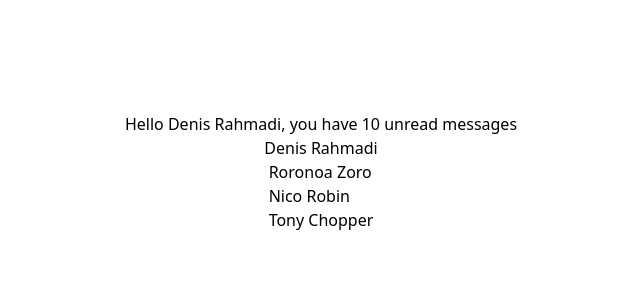
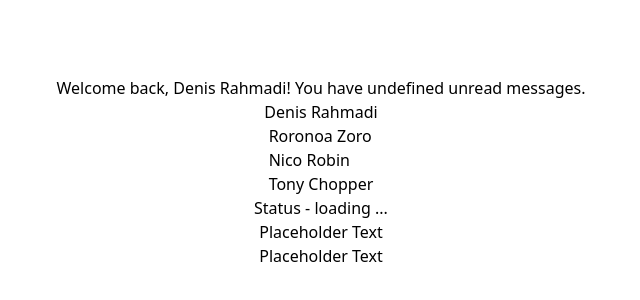
Before and after one commit to denisrahmadi/react-typescript-codevolution, a React (Vite) app: page / in a window 1280 px wide. Shown: the part 228-528 px from the top of the page, without its empty margins (319-959 px from the left). Built offline with nearby package versions, Linux system fonts and the light colour scheme.

Commit message:
Advance Props

```diff
--- a/src/App.tsx
+++ b/src/App.tsx
@@ -1,6 +1,9 @@
 import { Greet } from "./components/Greet";
+import Heading from "./components/Heading";
+import Oscar from "./components/Oscar";
 import { Person } from "./components/Person";
 import { PersonList } from "./components/PersonList";
+import { Status } from "./components/Status";
 
 function App() {
   const personName = {
@@ -26,9 +29,14 @@ function App() {
   return (
       <>
           <div className="flex justify-center items-center min-h-screen flex-col">
-              <Greet name="Denis Rahmadi" messageCount={10}/>
+              <Greet name="Denis Rahmadi" isLoggedIn={true}/>
               <Person fullName={personName}/>
               <PersonList fullName={personList} />
+              <Status status="loading" />
+              <Heading>Placeholder Text</Heading>
+              <Oscar>
+                  <Heading>Placeholder Text</Heading>
+              </Oscar>
           </div>
       </>
   );
--- a/src/components/Greet.tsx
+++ b/src/components/Greet.tsx
@@ -1,6 +1,7 @@
 type GreetProps = {
     name: string;
-    messageCount: number;
+    messageCount?: number;
+    isLoggedIn: boolean;
 };
 
 export const Greet = (props: GreetProps) => {
@@ -8,7 +9,11 @@ export const Greet = (props: GreetProps) => {
         <>
             <div>
                 <h1>
-                    Hello {props.name}, you have {props.messageCount} unread messages
+                    {props.isLoggedIn
+                        ? `Welcome back, ${props.name}! You have ${props.messageCount} unread messages.`
+                        : `Welcome, lets create an account or login!`
+
+                    }
                 </h1>
             </div>
         </>
--- /dev/null
+++ b/src/components/Heading.tsx
@@ -0,0 +1,13 @@
+type ChildrenProps = {
+    children: React.ReactNode
+}
+
+const Heading = ({children}: ChildrenProps) => {
+    return (
+        <>
+            <h1>{children}</h1>
+        </>
+    );
+};
+
+export default Heading;
--- /dev/null
+++ b/src/components/Oscar.tsx
@@ -0,0 +1,12 @@
+type OscarProps = {
+    children: React.ReactNode
+}
+const Oscar = ({children}: OscarProps) => {
+    return (
+        <div>
+            {children}
+        </div>
+    );
+};
+
+export default Oscar;
--- /dev/null
+++ b/src/components/Status.tsx
@@ -0,0 +1,21 @@
+type StatusProps = {
+    status: 'loading' | 'success' | 'error'
+}
+
+export const Status = ({status}: StatusProps) => {
+    let message
+
+    if (status === 'loading') {
+        message = 'loading ...'
+    } else if (status === 'success'){
+        message = 'data fetch successfully'
+    } else if (status === 'error'){
+        message = 'error fetching data'
+    }
+
+    return (
+        <>
+            <h1>Status - {message}</h1>
+        </>
+    )
+}
```
